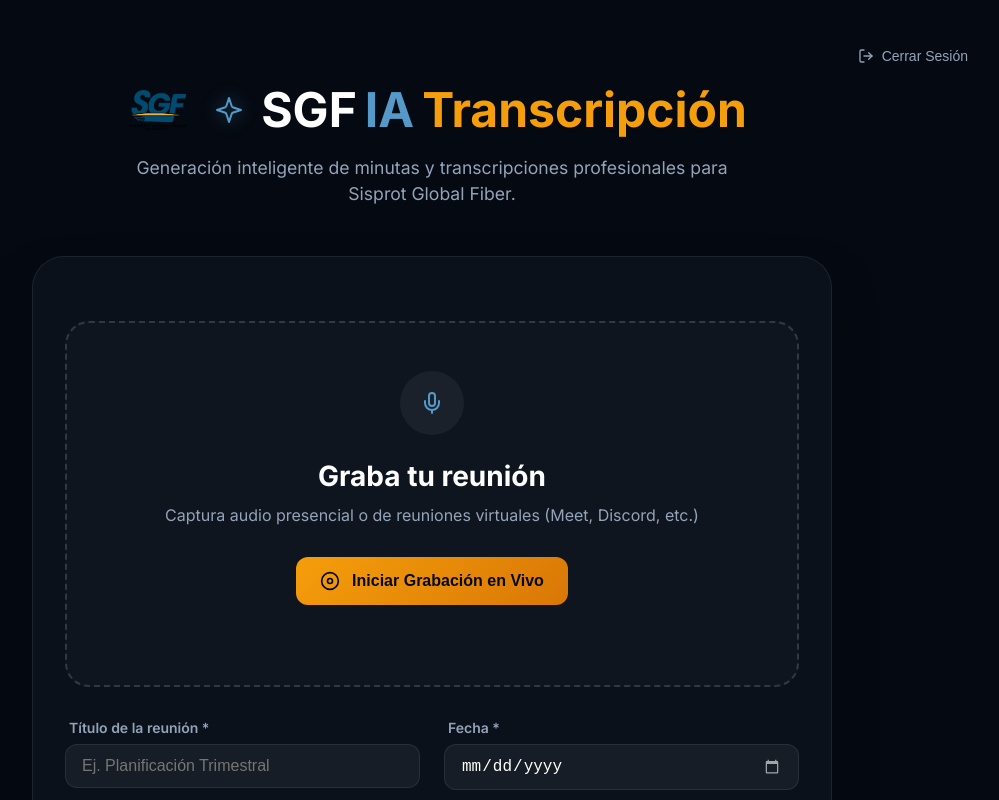
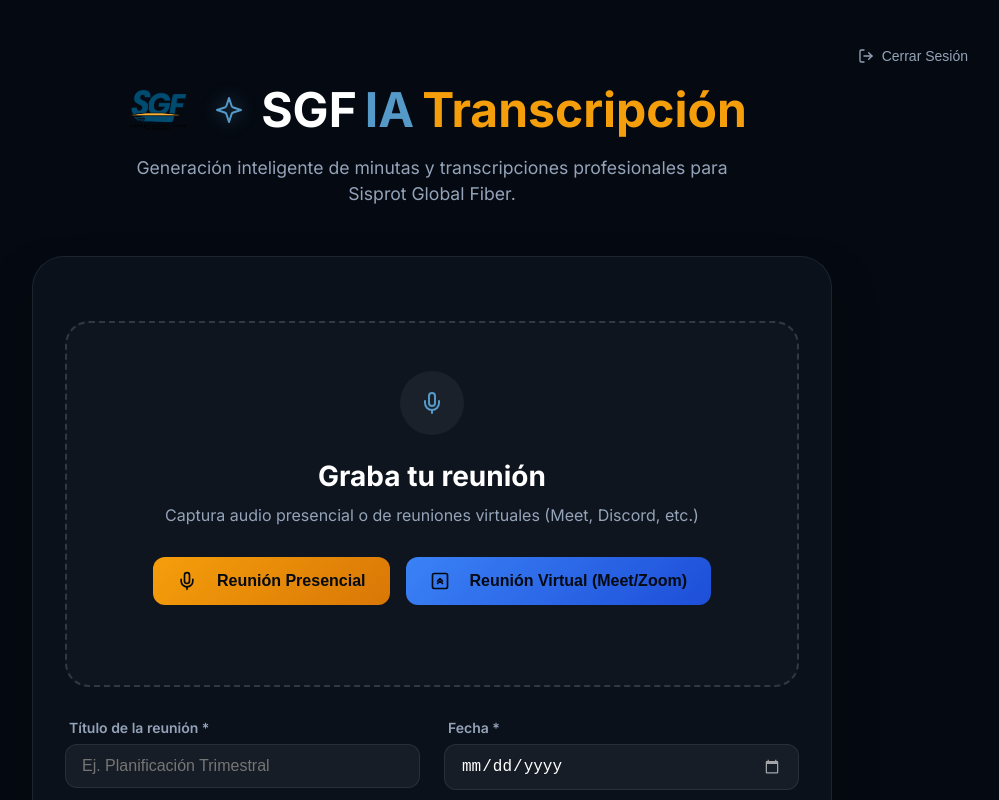
Before and after one commit to YetBravoSisprot/transcriptor-sgf, a Next.js app: page / in a window 1280 px wide. Shown: the top 800 px of the page, without its empty margins (208-1207 px from the left). Built offline with nearby package versions, Linux system fonts and the light colour scheme; sample sign-in values are in the browser's storage.

Commit message:
Update page.js

```diff
--- a/src/app/page.js
+++ b/src/app/page.js
@@ -57,15 +57,28 @@
     };
   }, [router]);
 
-  const startRecording = async () => {
+  const startPresencialRecording = async () => {
     try {
+      const micStream = await navigator.mediaDevices.getUserMedia({ audio: true });
+      setupRecorder(micStream, [micStream]);
+    } catch (err) {
+      setError('No se pudo acceder al micrófono para la grabación presencial.');
+      console.error(err);
+    }
+  };
+
+  const startVirtualRecording = async () => {
+    try {
+      // 1. Obtener audio del sistema/pestaña
       const screenStream = await navigator.mediaDevices.getDisplayMedia({
         video: true,
         audio: true
       });
 
+      // 2. Obtener audio del micrófono
       const micStream = await navigator.mediaDevices.getUserMedia({ audio: true });
 
+      // 3. Mezclar ambos audios usando AudioContext
       const audioContext = new (window.AudioContext || window.webkitAudioContext)();
       const destination = audioContext.createMediaStreamDestination();
 
@@ -76,15 +89,24 @@
       screenSource.connect(destination);
 
       const combinedStream = destination.stream;
+      setupRecorder(combinedStream, [screenStream, micStream], audioContext);
 
-      const mediaRecorder = new MediaRecorder(combinedStream, { mimeType: 'audio/webm' });
+      // Si el usuario deja de compartir pantalla manualmente
+      screenStream.getVideoTracks()[0].onended = () => stopRecording();
+
+    } catch (err) {
+      setError('Para grabar reuniones virtuales, debes aceptar compartir pantalla y marcar "Compartir audio".');
+      console.error(err);
+    }
+  };
+
+  const setupRecorder = (stream, sourceStreams, context = null) => {
+    const mediaRecorder = new MediaRecorder(stream, { mimeType: 'audio/webm' });
     mediaRecorderRef.current = mediaRecorder;
     audioChunksRef.current = [];
 
     mediaRecorder.ondataavailable = (event) => {
-        if (event.data.size > 0) {
-          audioChunksRef.current.push(event.data);
-        }
+      if (event.data.size > 0) audioChunksRef.current.push(event.data);
     };
 
     mediaRecorder.onstop = () => {
@@ -92,8 +114,8 @@
       const recordedFile = new File([audioBlob], `reunion_${Date.now()}.webm`, { type: 'audio/webm' });
       setFile(recordedFile);
 
-        [screenStream, micStream].forEach(s => s.getTracks().forEach(t => t.stop()));
-        audioContext.close();
+      sourceStreams.forEach(s => s.getTracks().forEach(t => t.stop()));
+      if (context) context.close();
     };
 
     mediaRecorder.start();
@@ -103,16 +125,8 @@
       setRecordingTime(prev => prev + 1);
     }, 1000);
     setError('');
-
-      screenStream.getVideoTracks()[0].onended = () => {
-        stopRecording();
   };
 
-    } catch (err) {
-      setError('Para grabar la reunión completa, debes aceptar compartir pantalla y marcar "Compartir audio".');
-      console.error(err);
-    }
-  };
 
   const stopRecording = () => {
     if (mediaRecorderRef.current && isRecording) {
@@ -313,25 +327,39 @@
             <h2 className="upload-title">Graba tu reunión</h2>
             <p className="upload-subtitle">Captura audio presencial o de reuniones virtuales (Meet, Discord, etc.)</p>
 
-            <div className="button-group" style={{ justifyContent: 'center' }}>
+            <div className="button-group" style={{ justifyContent: 'center', gap: '1rem', flexWrap: 'wrap' }}>
+              {isRecording ? (
                 <button
                   type="button"
-                className={`btn ${isRecording ? 'btn-red' : 'btn-orange'}`}
-                onClick={isRecording ? stopRecording : startRecording}
+                  className="btn btn-red"
+                  onClick={stopRecording}
                   style={{ minWidth: '240px' }}
                 >
-                {isRecording ? (
-                  <>
                   <div className="recording-dot"></div>
                   Detener Grabación ({formatTime(recordingTime)})
-                  </>
+                </button>
               ) : (
                 <>
-                    <svg xmlns="http://www.w3.org/2000/svg" width="20" height="20" viewBox="0 0 24 24" fill="none" stroke="currentColor" strokeWidth="2" strokeLinecap="round" strokeLinejoin="round"><circle cx="12" cy="12" r="10"/><circle cx="12" cy="12" r="3"/></svg>
-                    Iniciar Grabación en Vivo
+                  <button
+                    type="button"
+                    className="btn btn-orange"
+                    onClick={startPresencialRecording}
+                    style={{ minWidth: '220px' }}
+                  >
+                    <svg xmlns="http://www.w3.org/2000/svg" width="20" height="20" viewBox="0 0 24 24" fill="none" stroke="currentColor" strokeWidth="2" strokeLinecap="round" strokeLinejoin="round" style={{ marginRight: '8px' }}><path d="M12 2a3 3 0 0 0-3 3v7a3 3 0 0 0 6 0V5a3 3 0 0 0-3-3Z"/><path d="M19 10v2a7 7 0 0 1-14 0v-2"/><line x1="12" x2="12" y1="19" y2="22"/></svg>
+                    Reunión Presencial
+                  </button>
+                  <button
+                    type="button"
+                    className="btn btn-orange"
+                    onClick={startVirtualRecording}
+                    style={{ minWidth: '220px', background: 'linear-gradient(135deg, #3b82f6 0%, #1d4ed8 100%)' }}
+                  >
+                    <svg xmlns="http://www.w3.org/2000/svg" width="20" height="20" viewBox="0 0 24 24" fill="none" stroke="currentColor" strokeWidth="2" strokeLinecap="round" strokeLinejoin="round" style={{ marginRight: '8px' }}><rect width="18" height="18" x="3" y="3" rx="2" ry="2"/><path d="m15 12-3-3-3 3"/><path d="m15 15-3-3-3 3"/></svg>
+                    Reunión Virtual (Meet/Zoom)
+                  </button>
                 </>
               )}
-              </button>
             </div>
 
             {file && (
```
Lines whose indentation alone changed are shown as unchanged.
